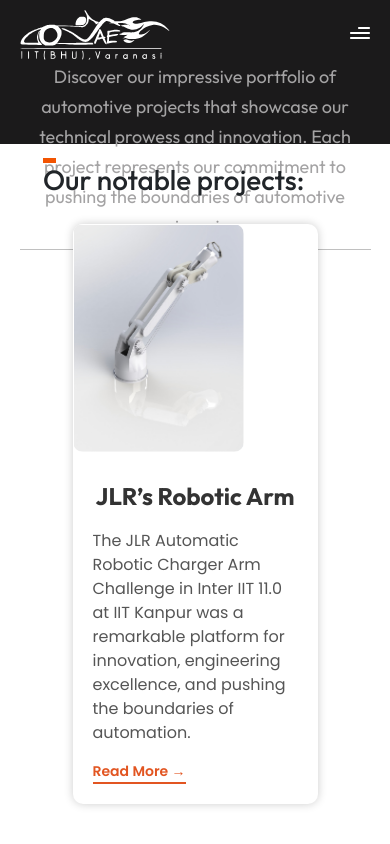
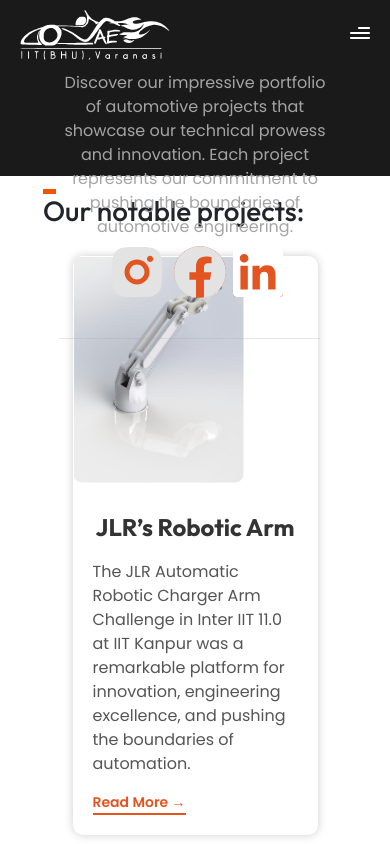
Before and after one commit to automobile-club/Automobile-Website, a Next.js app: page /projects in a window 390 px wide. Shown: the top 844 px of the page. Built offline with nearby package versions, Linux system fonts and the light colour scheme.

Commit message:
intro component added to projects page

```diff
--- a/pages/projects/index.tsx
+++ b/pages/projects/index.tsx
@@ -17,6 +17,7 @@
 import "swiper/css/pagination";
 import "swiper/css/effect-coverflow";
 import Link from "next/link";
+import SaeIntro from "@/components/SaeIntro";
 
 export default function Projects() {
   const [slidesPerView, setSlidesPerView] = useState(3);
@@ -35,17 +36,9 @@
     <>
       <Navbar BgColor="black" />
       <body className={styles.body}>
-        <div className={`${styles.achievements} ${styles.introp}`}>
-
-          <h1>Our Projects</h1>
-          <span>
-            <h2>
-
-              Discover our impressive portfolio of automotive projects that showcase our technical prowess and innovation.
-              Each project represents our commitment to pushing the boundaries of automotive engineering.
-
-            </h2>
-          </span>
+        <div className={styles.upper_content}>
+        <SaeIntro aboutheading="Our Projects" desc="Discover our impressive portfolio of automotive projects that showcase our technical prowess and innovation.
+              Each project represents our commitment to pushing the boundaries of automotive engineering."/>
         </div>
         <div className={styles.timeline}>
 
--- a/styles/projects.module.css
+++ b/styles/projects.module.css
@@ -5,6 +5,16 @@
   display: flex;
   justify-content: space-between;
   align-items: center;
+}
+
+.upper_content {
+  position: relative;
+  background-color: #1b1a1b;
+  width: 100%;
+  display: flex;
+  justify-content: center;
+  flex-direction: column;
+  height: 37vw;
 }
 
 .button {
@@ -556,3 +566,30 @@
   }
 
 }
+
+@media (max-width: 1200px) {
+  .upper_content{
+    height: 45vw;
+  }
+}
+
+@media (max-width: 841px) {
+  .upper_content{
+    height: auto;
+    padding-top: 10vw;
+  }
+}
+
+@media (max-width: 768px) {
+  .upper_content{
+    height: auto;
+    padding-top: 10vw;
+  }
+}
+
+@media (max-width: 480px) {
+  .upper_content{
+    height: 45vw;
+    padding-top: 10vw;
+  }
+}
```
